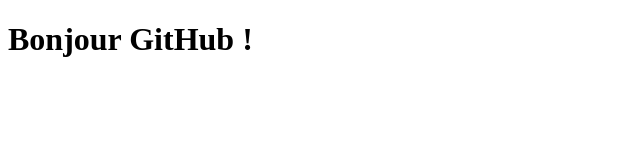
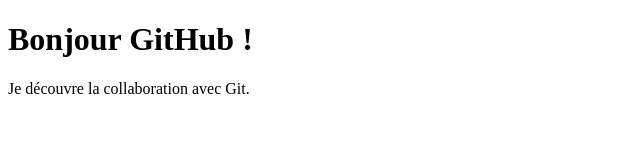
Before and after one commit to joel3-stack/Travail-GC, a plain HTML site: page index2.html in a window 1280 px wide. Shown: the whole page, without its empty margins (0-640 px from the left). Drawn offline with Linux system fonts and the light colour scheme.

Commit message:
ajout d'un paragraphe

```diff
--- a/index2.html
+++ b/index2.html
@@ -5,5 +5,6 @@
 </head>
 <body>
     <h1>Bonjour GitHub !</h1>
+    <p>Je découvre la collaboration avec Git.</p>
 </body>
 </html>
```
